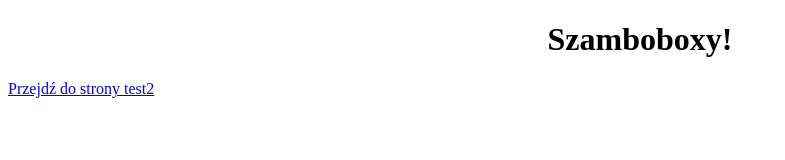
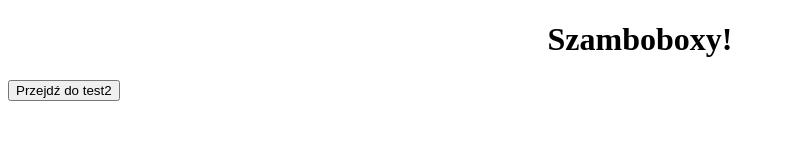
Before and after one commit to Janolo2456/szambobox, a plain HTML site: page index.html in a window 1280 px wide. Shown: the whole page, without its empty margins (0-785 px from the left). Drawn offline with Linux system fonts and the light colour scheme.

Commit message:
Replace link with button for test2 navigation

```diff
--- a/index.html
+++ b/index.html
@@ -9,6 +9,8 @@
   </style>
   <body>
     <h1>Szamboboxy!</h1>
-    <a href="https://szambobox.pages.dev/test2">Przejdź do strony test2</a>
+    <button onclick="window.location.href='https://szambobox.pages.dev/test2"';">
+    Przejdź do test2
+    </button>
   </body>
 </html>
```
